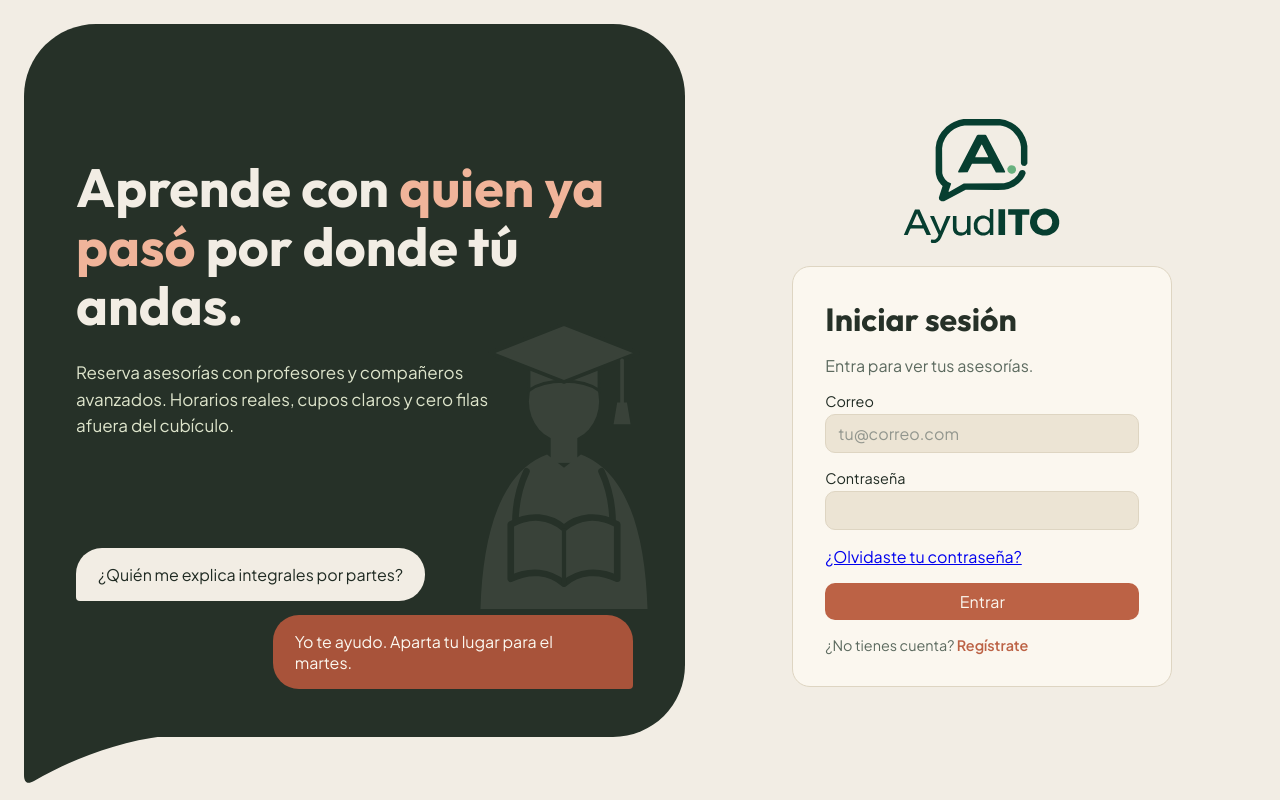
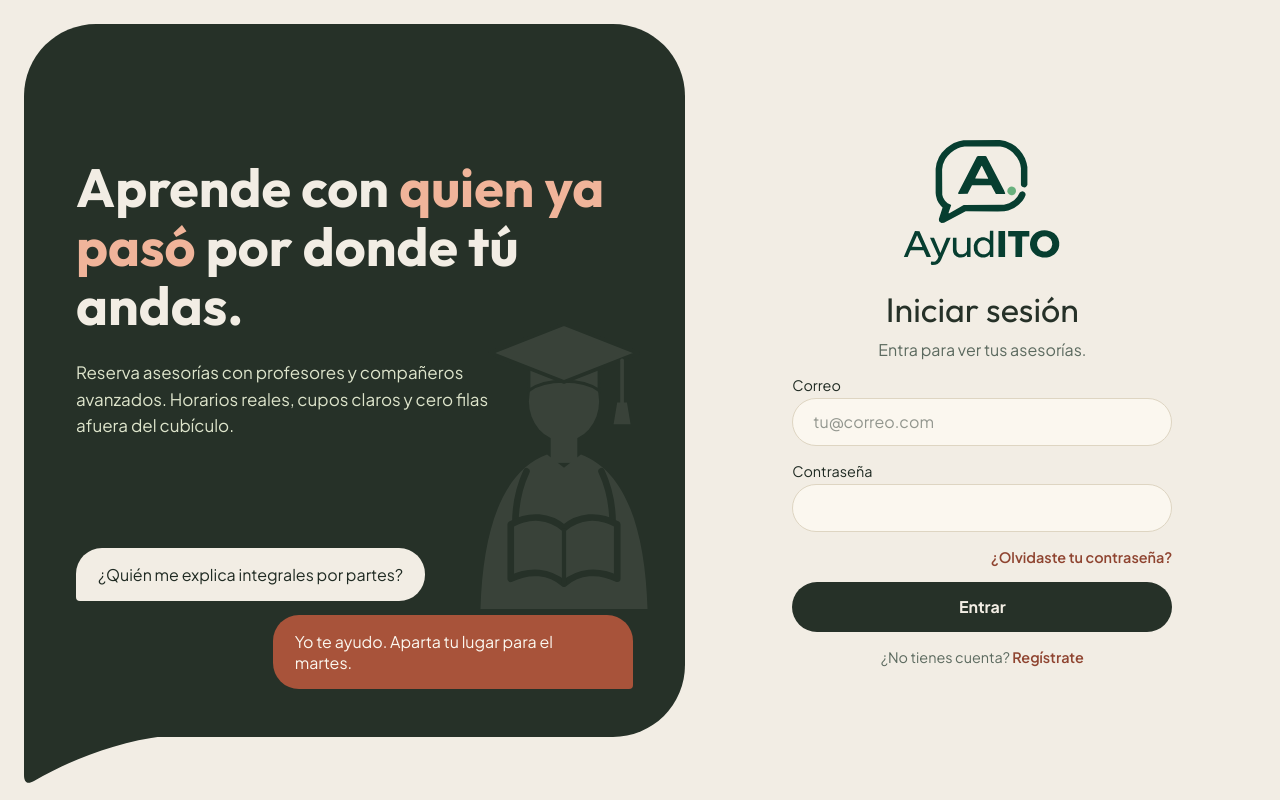
Before and after one commit to DaniielA5/plataforma-asesorias, a React (Vite) app in the folder frontend/: page /login in a window 1280 px wide. Built offline with nearby package versions, Linux system fonts and the light colour scheme.

Commit message:
style(auth): redondea y centra los formularios de acceso

```diff
--- a/frontend/src/pages/auth/Formulario.css
+++ b/frontend/src/pages/auth/Formulario.css
@@ -1,36 +1,27 @@
-.formulario-pagina {
-  min-height: 100vh;
-  display: flex;
-  align-items: center;
-  justify-content: center;
-  padding: var(--espacio-pagina);
-}
-
 .formulario {
-  width: 100%;
-  max-width: 420px;
   display: flex;
   flex-direction: column;
   gap: calc(var(--espacio-base) * 2);
-  padding: var(--espacio-pagina);
-  background: var(--color-superficie);
-  border: 1px solid var(--color-borde);
-  border-radius: var(--radio-tarjeta);
-}
-
-.formulario__logo {
-  height: 64px;
-  align-self: center;
+  width: 100%;
 }
 
 .formulario__titulo {
   margin: 0;
+  font-size: 2.125rem;
+  font-weight: 400;
+  text-align: center;
   color: var(--color-primario);
 }
 
 .formulario__texto {
   margin: 0;
+  text-align: center;
   color: var(--color-texto-secundario);
+}
+
+/* El subtítulo va pegado a su título. */
+.formulario__titulo + .formulario__texto {
+  margin-top: calc(var(--espacio-base) * -1);
 }
 
 .formulario__exito {
@@ -42,31 +33,45 @@
   color: var(--color-texto);
 }
 
-/*para navegar entre pantallas*/
+/* ---------- Enlaces ---------- */
+
+.formulario__olvido {
+  align-self: flex-end;
+  font-size: 0.9rem;
+}
+
 .formulario__enlaces {
   display: flex;
   flex-direction: column;
   gap: var(--espacio-base);
   font-size: 0.9rem;
+  text-align: center;
   color: var(--color-texto-secundario);
 }
 
-.formulario__enlaces a {
-  color: var(--color-acento);
+.formulario a {
+  color: var(--color-acento-oscuro);
+  font-weight: 600;
   text-decoration: none;
-  font-weight: 600;
 }
 
-.formulario__enlaces a:hover {
+.formulario a:hover {
   text-decoration: underline;
 }
 
-@media (max-width: 480px) {
-  .formulario-pagina {
-    padding: var(--espacio-base);
-  }
+/* Input y Boton se usan en toda la app: estos cambios solo aplican dentro de .formulario */
 
-  .formulario {
-    padding: var(--espacio-seccion);
-  }
+.formulario .input-campo__input {
+  height: 48px;
+  padding: 0 20px;
+  background: var(--color-superficie);
+  border-radius: var(--radio-pastilla);
 }
+
+.formulario .boton--primario {
+  height: 50px;
+  background: var(--color-primario);
+  color: var(--color-primario-texto);
+  border-radius: var(--radio-pastilla);
+  font-weight: 700;
+}
```
